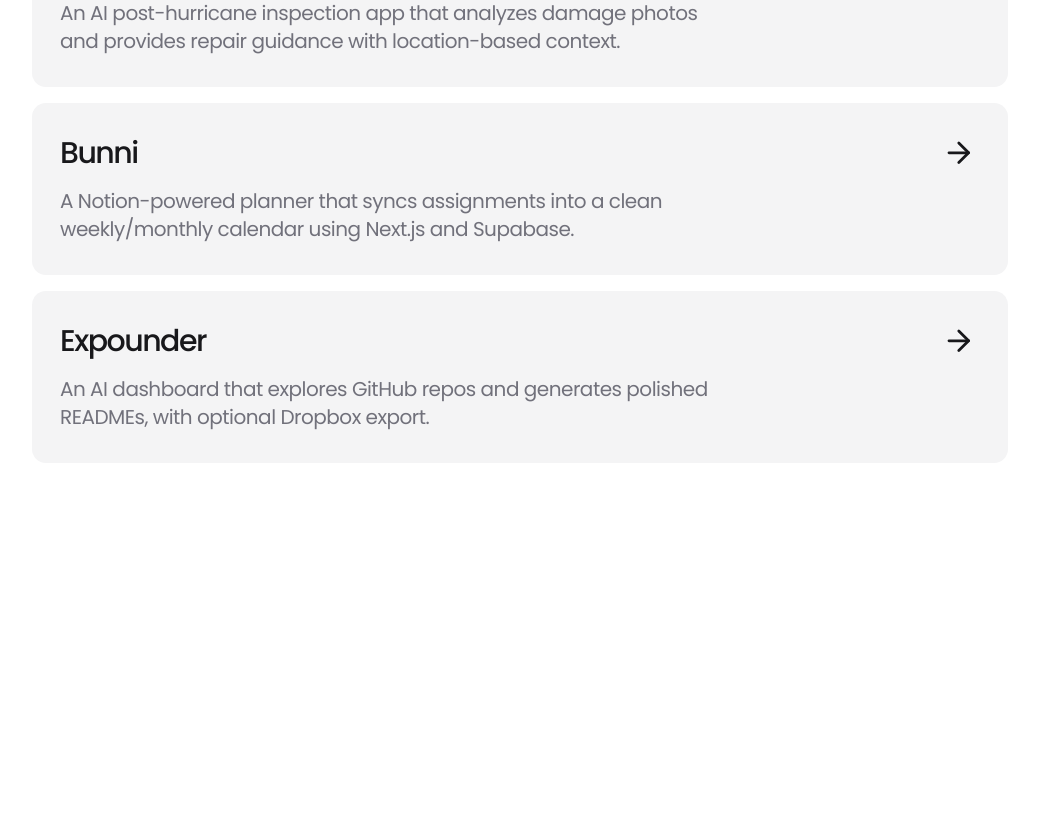
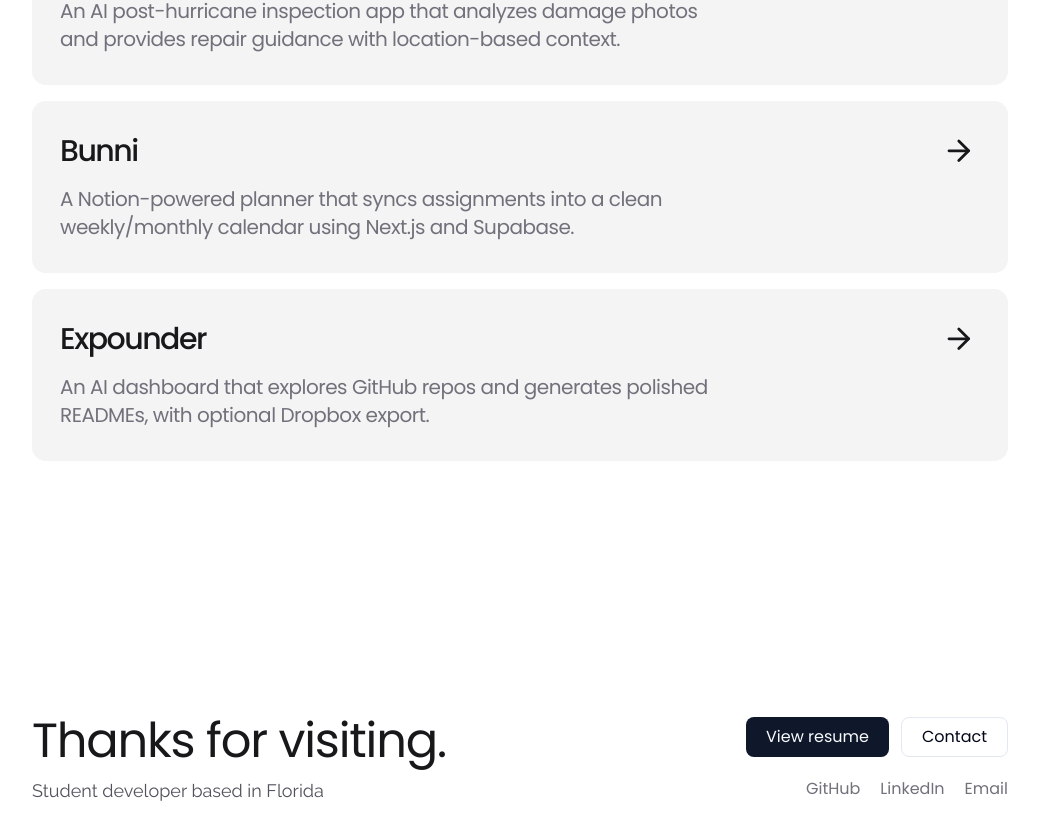
Before and after one commit to dantewins/portfolio, a Next.js app: page / in a window 1280 px wide. Shown: the part 1989-2826 px from the top of the page, without its empty margins (120-1159 px from the left). Before the commit the page ends 2628 px from the top, so only its background shows below. Built offline with nearby package versions, Linux system fonts and the light colour scheme.

Commit message:
finished portfolio; just need to work on popup/carousel in about me section

```diff
--- a/app/page.tsx
+++ b/app/page.tsx
@@ -1,8 +1,11 @@
+'use client';
+
 import Link from 'next/link';
 import Image from 'next/image';
 import { Button } from '@/components/ui/button';
 import { Card, CardHeader } from '@/components/ui/card';
 import { ArrowRight, Play } from 'lucide-react';
+import { useRef } from 'react';
 
 const projects = [
   {
@@ -27,7 +30,9 @@
   },
 ];
 
-export default function Home() {
+export default function Portfolio() {
+  const caseStudies = useRef<HTMLElement>(null);
+
   return (
     <div className="min-h-screen antialiased">
       <main className="mx-auto max-w-5xl px-6">
@@ -43,7 +48,8 @@
             <div className="pt-2 lg:pt-5">
               <Button
                 variant="default"
-                className="group text-md sm:text-lg h-[42] transition ease-in-out duration-500 hover:cursor-pointer"
+                className="group text-md sm:text-lg h-[42px] transition ease-in-out duration-500 hover:cursor-pointer"
+                onClick={() => caseStudies.current?.scrollIntoView({ behavior: 'smooth', block: 'center' })}
               >
                 All case studies{" "}
                 <ArrowRight
@@ -85,8 +91,8 @@
         </section>
 
         {/* Projects */}
-        <section id="projects" className="py-20 lg:py-32">
-          <div className="grid lg:grid-cols-1 gap-12 items-center">
+        <section id="projects" className="py-20 lg:py-32" ref={caseStudies}>
+          <div className="items-center">
             <div className="space-y-4">
               <h6 className="text-2xl sm:text-3xl text-zinc-700 leading-relaxed font-[raleway]">
                 <span className='font-[merriweather] underline underline-offset-3 decoration-wavy'>Stress</span> makes me feel <i className='font-medium'>alive</i>
@@ -98,18 +104,18 @@
               return (
                 <Card
                   key={i}
-                  className="group overflow-hidden border-none shadow-none transition bg-zinc-100 rounded-xl hover:cursor-pointer"
+                  className="group overflow-hidden border-none shadow-none transition bg-zinc-100 rounded-xl hover:cursor-pointer hover:scale-102 transition ease-in-out duration-300 sm:p-6 px-4 py-5"
                 >
                   <Link href={project.repo} target="_blank" rel="noopener noreferrer">
-                    <CardHeader className="text-zinc-900 mt-2 sm:my-2 ml-0 sm:ml-1">
+                    <CardHeader className="text-zinc-900 mt-0 sm:my-2 ml-0 sm:ml-1 sm:gap-2 sm:px-0 px-2">
                       <div className="flex items-center justify-between">
-                        <span className="text-2xl md:text-3xl font-medium flex items-center font-[poppins] tracking-tighter">
+                        <span className="text-xl sm:text-2xl md:text-3xl font-medium flex items-center font-[poppins] tracking-tighter">
                           {project.title}
                         </span>
-                        <ArrowRight className="transition-transform duration-1000 ease-in-out transform group-hover:rotate-[360deg] mr-2 md:h-[2.1rem] md:w-[2.1rem] h-[1.8rem] w-[1.8rem]" />
+                        <ArrowRight className="transition-transform duration-1000 ease-in-out transform group-hover:rotate-[360deg] mr-2 md:h-[2.1rem] md:w-[2.1rem] sm:h-[1.8rem] sm:w-[1.8rem] h-[1.6rem] w-[1.6rem]" />
                       </div>
                       <div className="grid grid-cols-7">
-                        <span className="text-lg md:text-xl font-[poppins] font-normal mt-1 md:mt-2 text-zinc-500 tracking-tight col-span-6 md:col-span-5">
+                        <span className="text-sm sm:text-lg md:text-xl font-[poppins] font-normal mt-1 md:mt-2 text-zinc-500 tracking-tight col-span-5 sm:col-span-6 md:col-span-5">
                           {project.desc}
                         </span>
                       </div>
@@ -120,6 +126,67 @@
             })}
           </div>
         </section>
+
+        {/* Resume */}
+        <section id="resume" className="pt-20 pb-8 lg:pt-32 lg:pb-20">
+          <div className="flex flex-col items-center gap-8 text-center lg:flex-row lg:items-start lg:justify-between lg:text-left">
+            <div className="space-y-3">
+              <p className="text-3xl sm:text-4xl lg:text-5xl tracking-tight text-zinc-900 font-[poppins]">
+                Thanks for visiting.
+              </p>
+
+              <p className="text-zinc-600 font-[raleway] text-base sm:text-lg">
+                Student developer based in Florida
+              </p>
+            </div>
+
+            <div className="flex flex-col items-center gap-5 lg:items-end">
+              <div className="flex w-full flex-col gap-3 sm:w-auto sm:flex-row sm:justify-center lg:justify-end">
+                <Button
+                  asChild
+                  className="group h-9 sm:h-10 px-5 text-base shadow-none font-[merriweather] w-full sm:w-auto"
+                >
+                  <Link href="/resume.pdf" target="_blank" rel="noopener noreferrer">
+                    View resume
+                  </Link>
+                </Button>
+
+                <Button
+                  asChild
+                  variant="outline"
+                  className="h-9 sm:h-10 px-5 text-base shadow-none font-[merriweather] w-full sm:w-auto"
+                >
+                  <Link href="tel:+17542016279">Contact</Link>
+                </Button>
+              </div>
+
+              <div className="flex flex-wrap items-center justify-center gap-x-5 gap-y-2 text-sm sm:text-base text-zinc-500 font-[raleway] lg:justify-end">
+                <Link
+                  href="https://github.com/dantewins"
+                  target="_blank"
+                  rel="noopener noreferrer"
+                  className="hover:text-zinc-900 transition-colors"
+                >
+                  GitHub
+                </Link>
+                <Link
+                  href="https://www.linkedin.com/in/danny-kim-079627334"
+                  target="_blank"
+                  rel="noopener noreferrer"
+                  className="hover:text-zinc-900 transition-colors"
+                >
+                  LinkedIn
+                </Link>
+                <Link
+                  href="mailto:kimdanny0603@gmail.com"
+                  className="hover:text-zinc-900 transition-colors"
+                >
+                  Email
+                </Link>
+              </div>
+            </div>
+          </div>
+        </section>
       </main>
     </div>
   );
```
Also changed, not shown: 1 other file (tests, documents, lock files or other folders).
